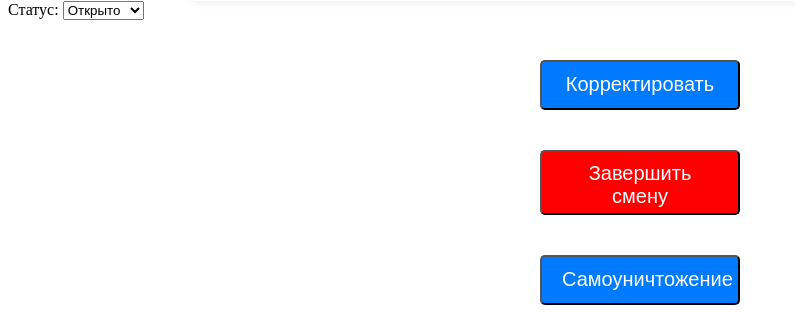
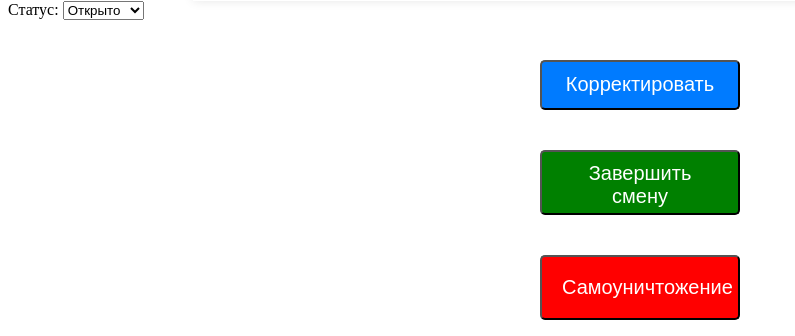
Before and after one commit to NikolayChegivarov/cash_report, a Django app: template cashbox_app/templates/report_submitted.html in a window 1280 px wide. Shown: the part 980-1316 px from the top of the page, without its empty margins (0-795 px from the left). Before the commit the page ends 1285 px from the top, so only its background shows below. Run offline with Django 5.2, Linux system fonts and the light colour scheme; the template is opened without the code that fills it: values that come from a table or form of the project are taken from there, others are empty.

Commit message:
TO NEW FUNCTIONALITI 3

```diff
--- a/cashbox_app/templates/report_submitted.html
+++ b/cashbox_app/templates/report_submitted.html
@@ -49,6 +49,12 @@
         }
 
         button[name="submit_button"][value="Сохранить"] {
+        background-color: green;
+        width: 200px; /* Увеличить ширину */
+        height: 65px; /* Увеличить высоту */
+        }
+
+        button[name="submit_button"][value="Самоуничтожение"] {
         background-color: red;
         width: 200px; /* Увеличить ширину */
         height: 65px; /* Увеличить высоту */
```
